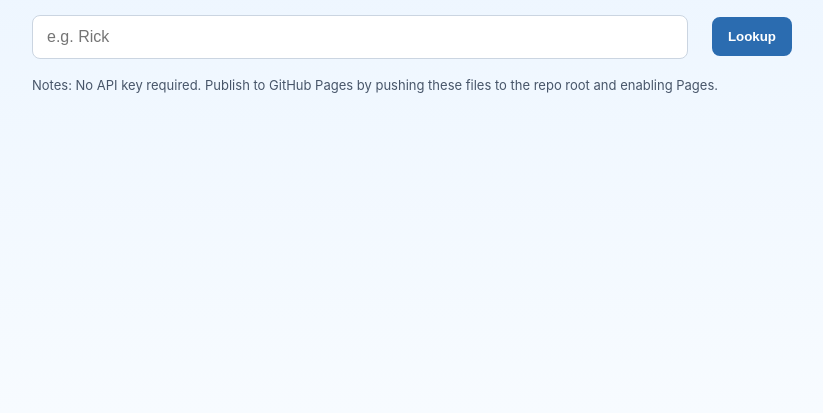
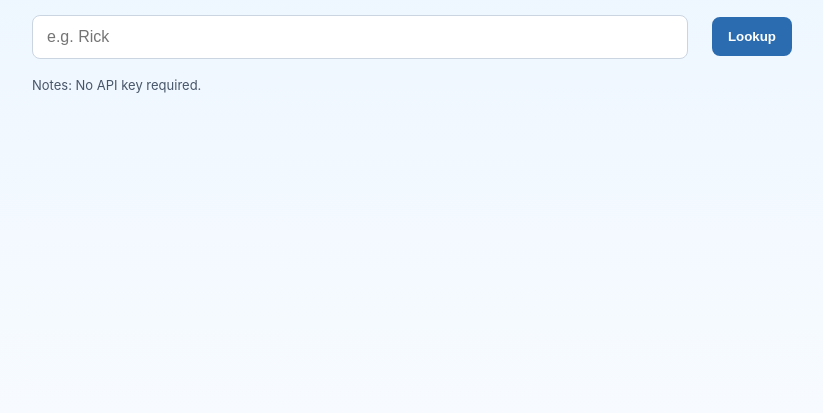
Before and after one commit to RamoT-CodesNew/rick_and_morty_Proj, a plain HTML site: page index.html in a window 1280 px wide. Shown: the part 387-800 px from the top of the page, without its empty margins (228-1051 px from the left). Drawn offline with Linux system fonts and the light colour scheme.

Commit message:
Update index.html

```diff
--- a/index.html
+++ b/index.html
@@ -37,7 +37,7 @@
     </section>
 
     <footer>
-      <p class="note">Notes: No API key required. Publish to GitHub Pages by pushing these files to the repo root and enabling Pages.</p>
+      <p class="note">Notes: No API key required.</p>
     </footer>
   </main>
 
```
